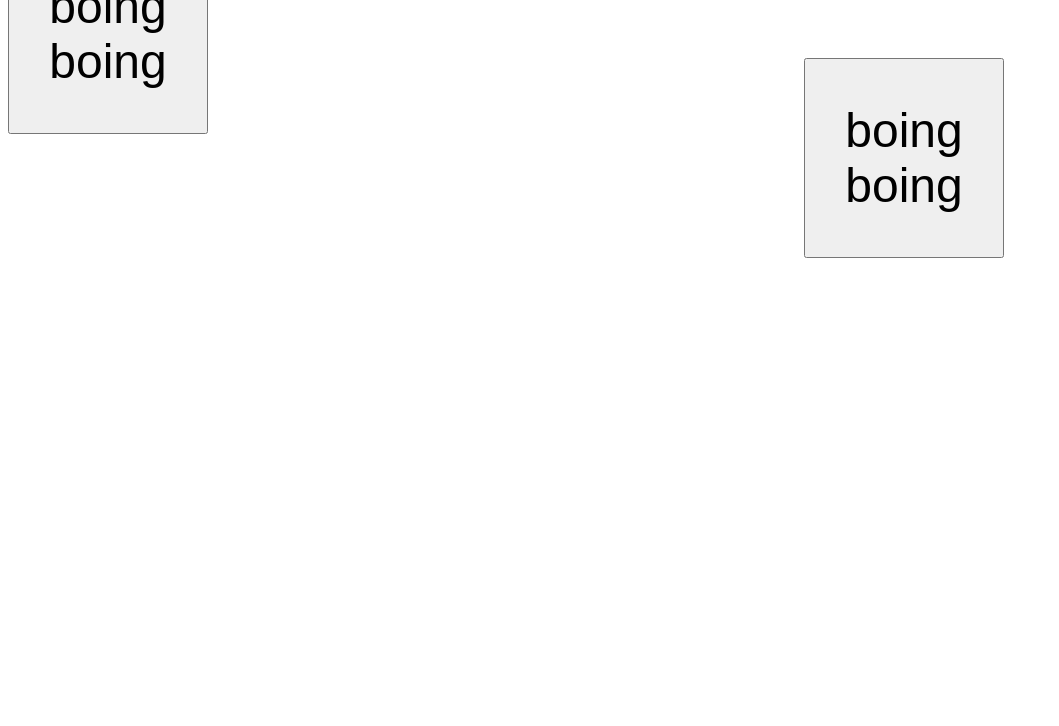
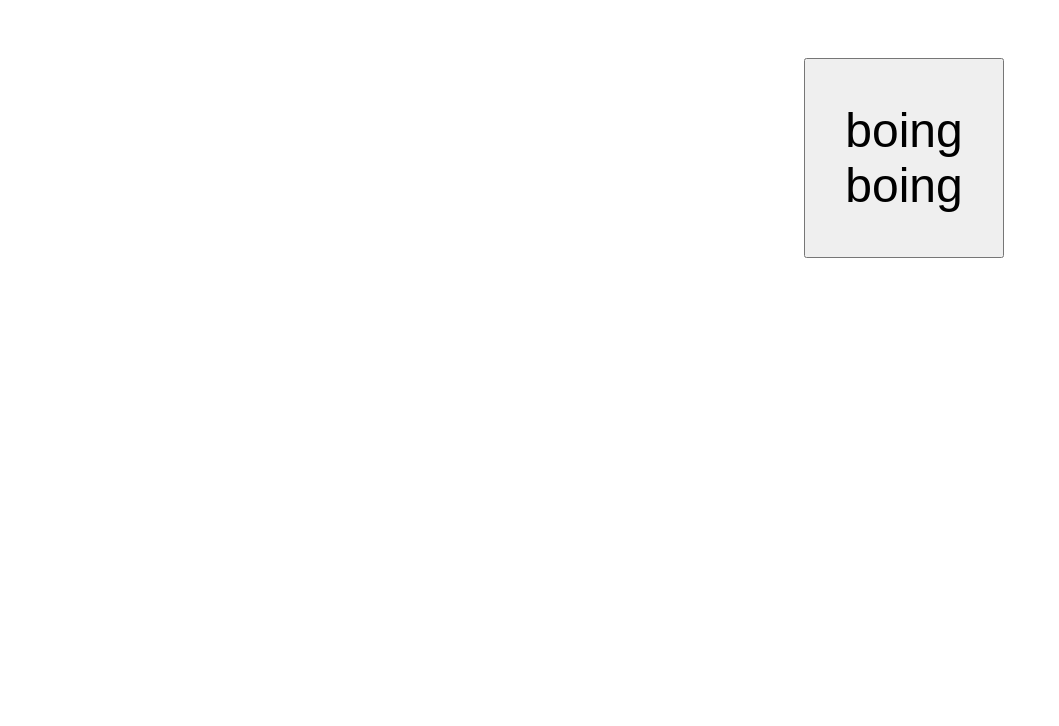
Before and after one commit to gaimn/boingboing, a plain HTML site: page index.html in a window 1280 px wide. Shown: the part 74-800 px from the top of the page, without its empty margins (0-1059 px from the left). Drawn offline with Linux system fonts and the light colour scheme.

Commit message:
js will break if i don't do this
omg SKIBIDI RIZZLER CRASHOUT...

```diff
--- a/index.html
+++ b/index.html
@@ -5,7 +5,7 @@
     </head>
 
     <body>
-        <button id="boing" style="position:absolute;font-size:3em;width:200px;height:200px" onclick="increment()">boing boing</button>
+        <!-- <button id="boing" style="position:absolute;font-size:3em;width:200px;height:200px" onclick="increment()">boing boing</button> -->
         <span id="count" style="font-size:2em">0 Boing(s)</span> <span id="why" hidden>Don't try to send your button to the backrooms, please.</span><br>
         <span id="click_count" style="font-size:1.5em">0 Click(s)</span>
         <script src="script.js"></script>
```
